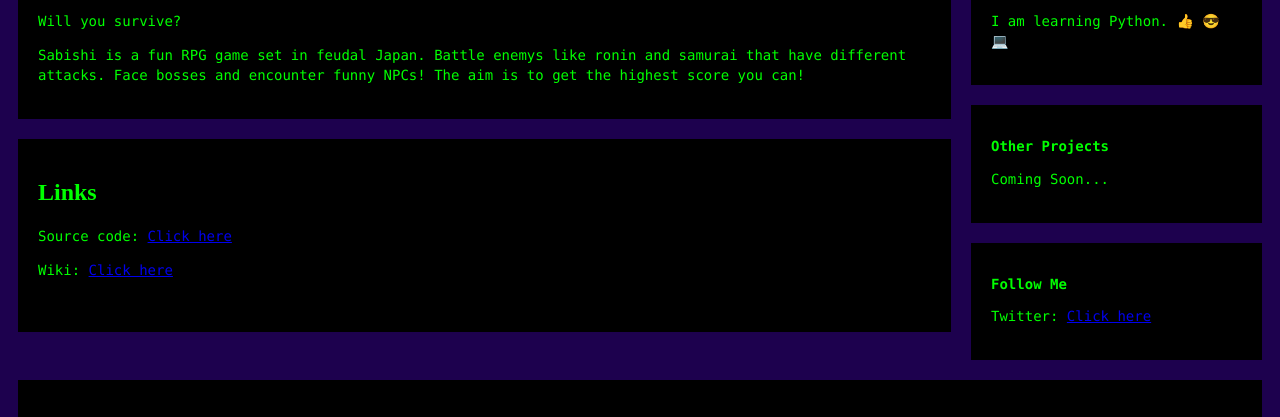
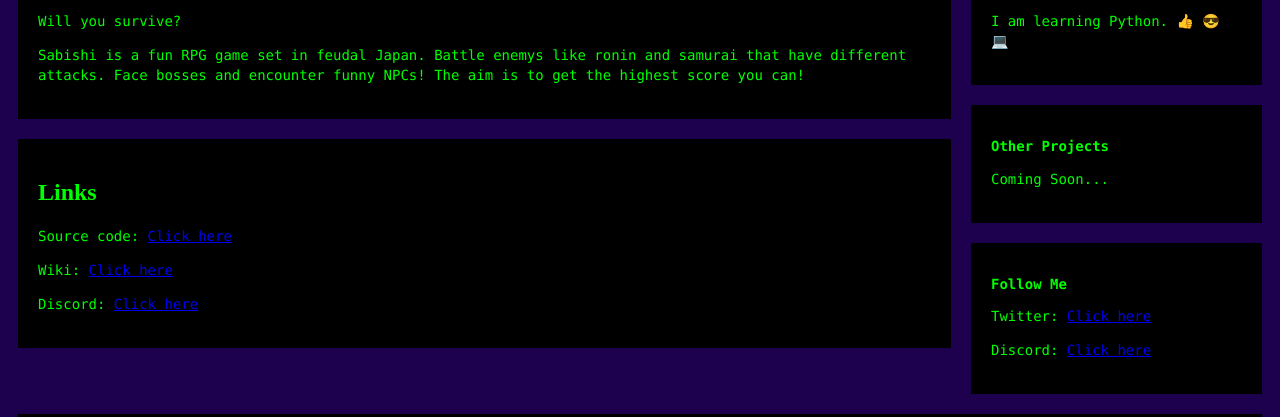
Before and after one commit to ArronKnight1/sabishi, a plain HTML site: page index.html in a window 1280 px wide. Shown: the part 515-932 px from the top of the page. Drawn offline with Linux system fonts and the light colour scheme.

Commit message:
Update index.html

```diff
--- a/index.html
+++ b/index.html
@@ -131,7 +131,7 @@ img {
       <h2 style="color:#00FF00;" >Links</h2>
       <p style="color:#00FF00;" >Source code: <a href="sourcecode.txt">Click here</a> </p>
       <p style="color:#00FF00;" >Wiki: <a href="https://sabishi-rpg.fandom.com/wiki/Sabishi_Text_RPG_Wiki">Click here</a> </p>
-      <
+      <p style="color:#00FF00;" >Discord: <a href="https://discord.gg/HCQN2fkanB">Click here</a> </p>
     </div>
   </div>
   <div class="rightcolumn">
@@ -147,6 +147,7 @@ img {
     <div class="card">
       <h3 style="color:#00FF00;" >Follow Me</h3>
       <p style="color:#00FF00;" >Twitter: <a href="https://twitter.com/ArronKnightPi">Click here</a> </p>
+      <p style="color:#00FF00;" >Discord: <a href="https://discord.gg/HCQN2fkanB">Click here</a> </p>
     </div>
   </div>
 </div>
```
